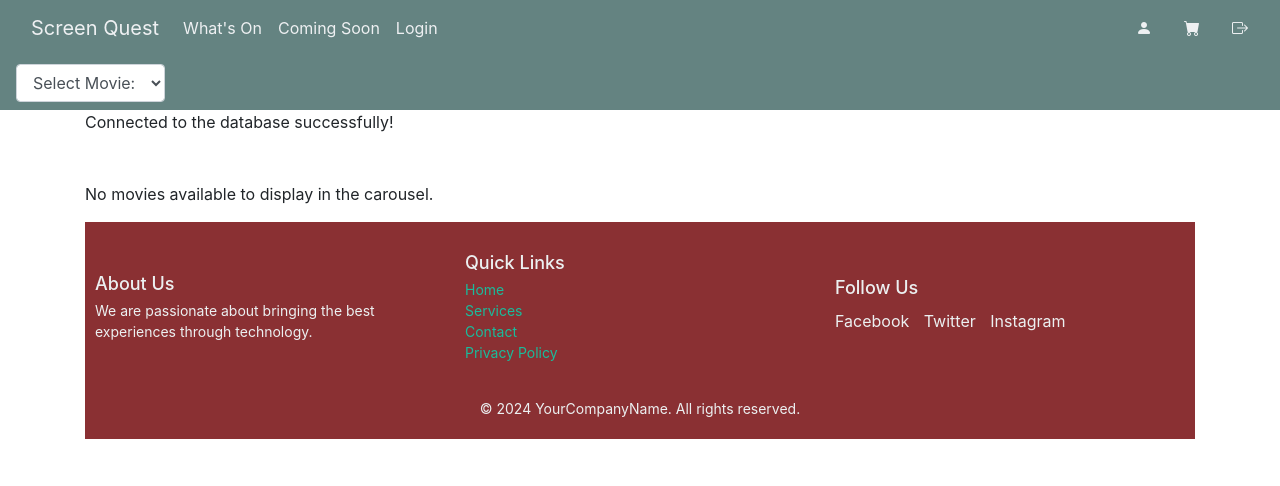
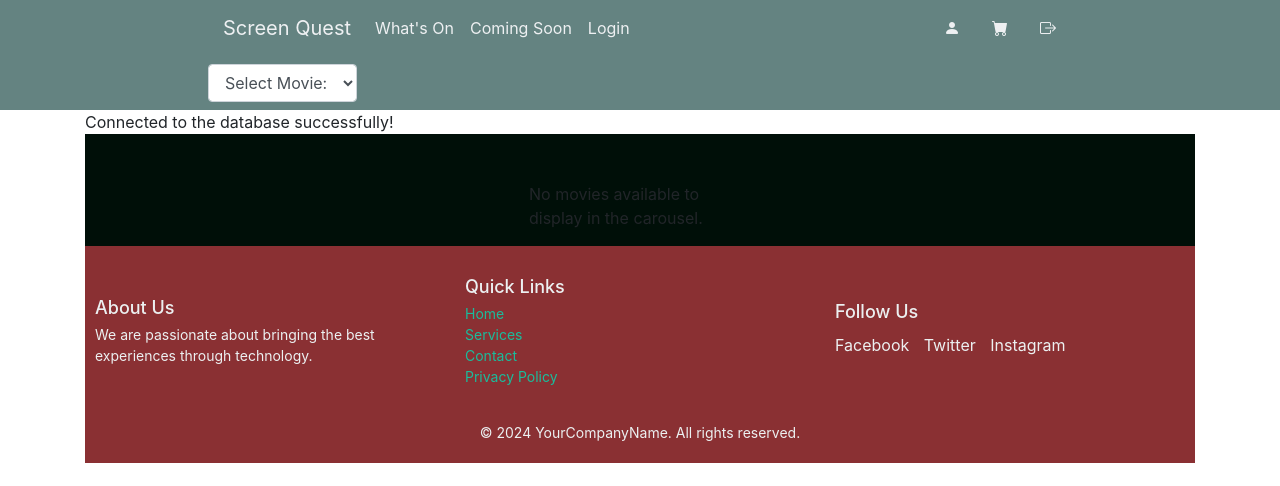
Before and after one commit to LiamMurray433/ScreenQuest, a PHP site: page / in a window 1280 px wide. Shown: the top 486 px of the page. Run offline with PHP 8.4, Linux system fonts and the light colour scheme; data that the repository does not hold is empty.

Commit message:
various style changes

```diff
--- a/main.css
+++ b/main.css
@@ -19,7 +19,7 @@
 
 body {
     font-family: 'Oswald', sans-serif;
-    background-color: #EEF0F2;
+    background-color: #8A3033;
     color: #000F08;
     justify-content: center;
     /* Horizontally center */
@@ -28,17 +28,20 @@ body {
 }
 
 .nav-container {
-    width: 100%;
+    display: flex;
+    justify-content: center;
+    background-color:#648381 ;
+
 }
 
 .custom-navbar {
+    width: 70%;
     color: #EEF0F2;
     background-color: #648381;
 }
 
 .custom-icon {
     color: #EEF0F2;
-
 }
 
 .navbar-brand {
@@ -96,3 +99,30 @@ body {
 .login-title {
     text-align: center;
 }
+
+.carousel-container{
+    display: flex;
+    justify-content: center;
+    width: 100%;
+
+}
+
+
+.carousel-container{
+    background-color: #000F08;
+}
+#movieCarousel{
+    width: 20%;
+
+}
+
+.account-container{
+    display: flex;
+    justify-content: center;
+    flex-direction: column;
+    align-items: center;
+    width: 50%;
+    margin: 20px;
+    border-radius: 10px;
+    box-shadow: 5px 5px 5px 6px #000F08
+}
```
